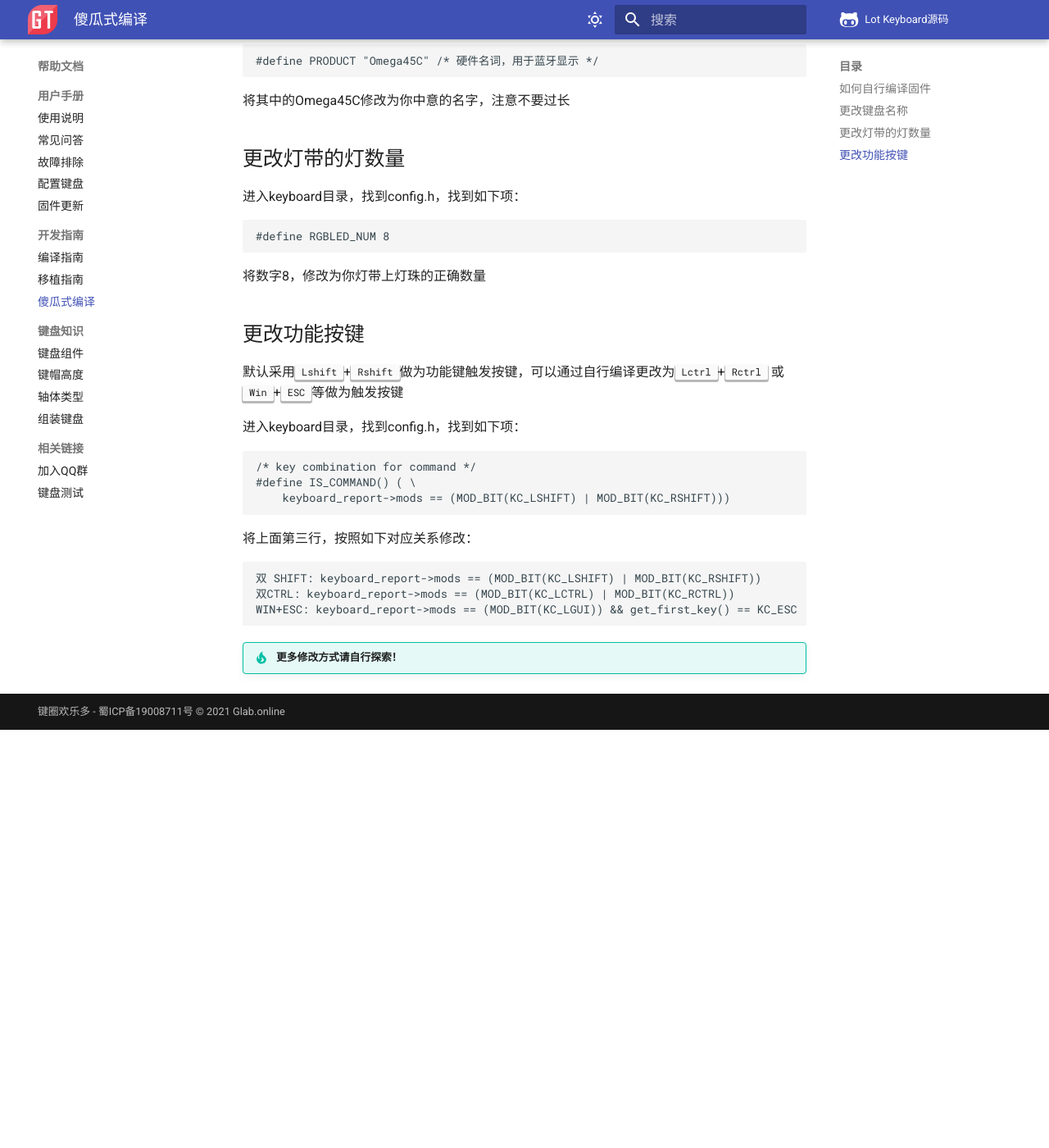
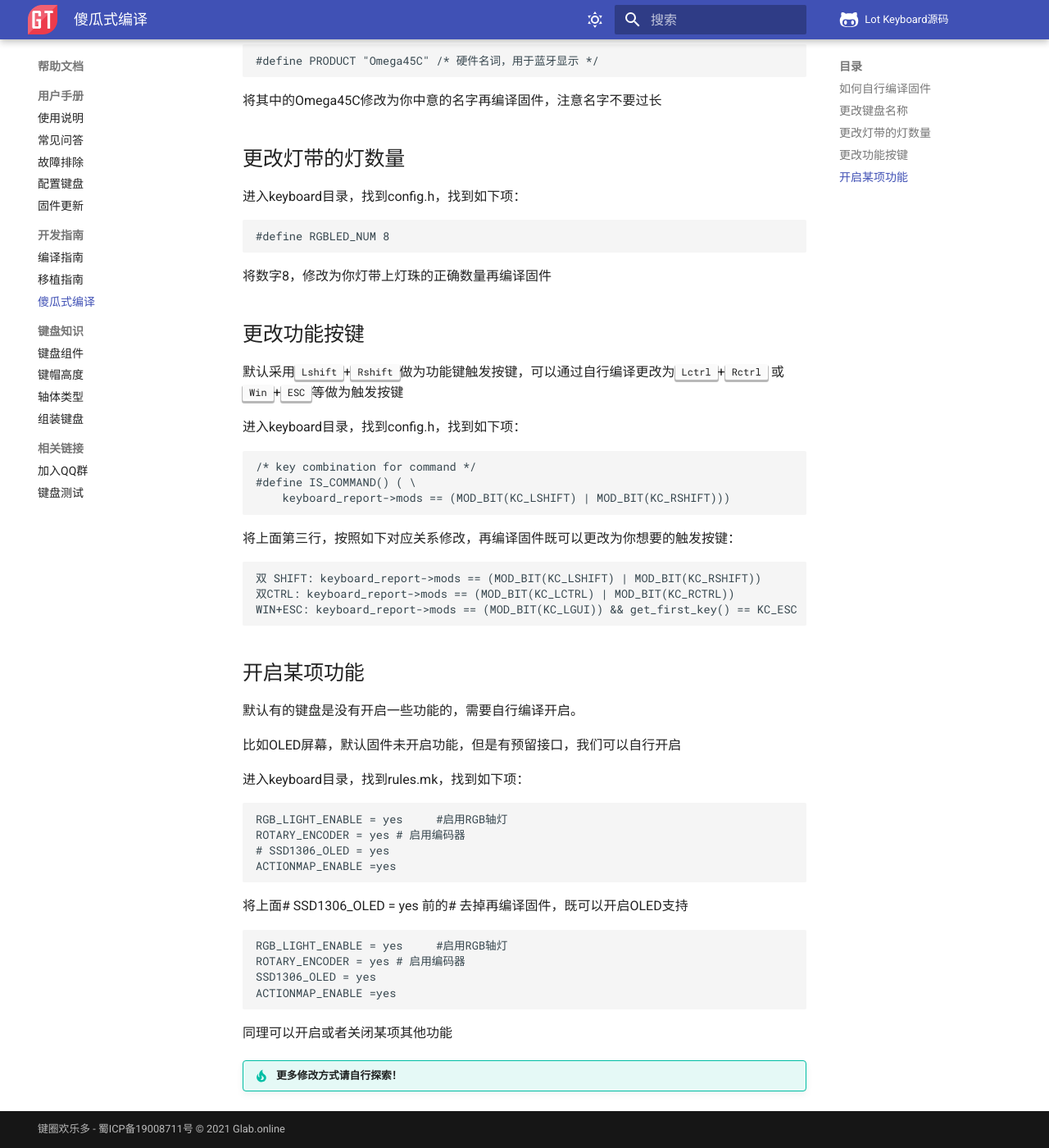
Before and after one commit to genokolar/genokolar.github.io, an MkDocs documentation site: the page built from docs/githubaction.md, in a window 1280 px wide and 1400 px high, scrolled down 1100 px. Shown: the whole window at 82% size. Built offline with MkDocs 1.6.1 and Material for MkDocs 9.7.7, drawn with Linux system fonts in a browser that asks for light colours; comment, search, counter and statistics services are not loaded; before the commit the page ends 1990 px from its top, so only the background shows below that.

Commit message:
Update githubaction.md

```diff
--- a/docs/githubaction.md
+++ b/docs/githubaction.md
@@ -29,7 +29,7 @@
 
     #define PRODUCT "Omega45C" /* 硬件名词，用于蓝牙显示 */
 
-将其中的Omega45C修改为你中意的名字，注意不要过长
+将其中的Omega45C修改为你中意的名字再编译固件，注意名字不要过长
 
 更改灯带的灯数量
 -----------
@@ -37,7 +37,7 @@
 
     #define RGBLED_NUM 8
 
-将数字8，修改为你灯带上灯珠的正确数量
+将数字8，修改为你灯带上灯珠的正确数量再编译固件
 
 更改功能按键
 -------------
@@ -49,10 +49,32 @@
     #define IS_COMMAND() ( \
         keyboard_report->mods == (MOD_BIT(KC_LSHIFT) | MOD_BIT(KC_RSHIFT)))
 
-将上面第三行，按照如下对应关系修改：
+将上面第三行，按照如下对应关系修改，再编译固件既可以更改为你想要的触发按键：
 
     双 SHIFT: keyboard_report->mods == (MOD_BIT(KC_LSHIFT) | MOD_BIT(KC_RSHIFT))
     双CTRL: keyboard_report->mods == (MOD_BIT(KC_LCTRL) | MOD_BIT(KC_RCTRL))
     WIN+ESC: keyboard_report->mods == (MOD_BIT(KC_LGUI)) && get_first_key() == KC_ESC
 
+开启某项功能
+-------------
+默认有的键盘是没有开启一些功能的，需要自行编译开启。
+
+比如OLED屏幕，默认固件未开启功能，但是有预留接口，我们可以自行开启
+
+进入keyboard目录，找到rules.mk，找到如下项：
+
+    RGB_LIGHT_ENABLE = yes     #启用RGB轴灯
+    ROTARY_ENCODER = yes # 启用编码器
+    # SSD1306_OLED = yes
+    ACTIONMAP_ENABLE =yes
+
+将上面# SSD1306_OLED = yes 前的# 去掉再编译固件，既可以开启OLED支持
+
+    RGB_LIGHT_ENABLE = yes     #启用RGB轴灯
+    ROTARY_ENCODER = yes # 启用编码器
+    SSD1306_OLED = yes
+    ACTIONMAP_ENABLE =yes
+
+同理可以开启或者关闭某项其他功能
+
 !!! tip "更多修改方式请自行探索！"
```
